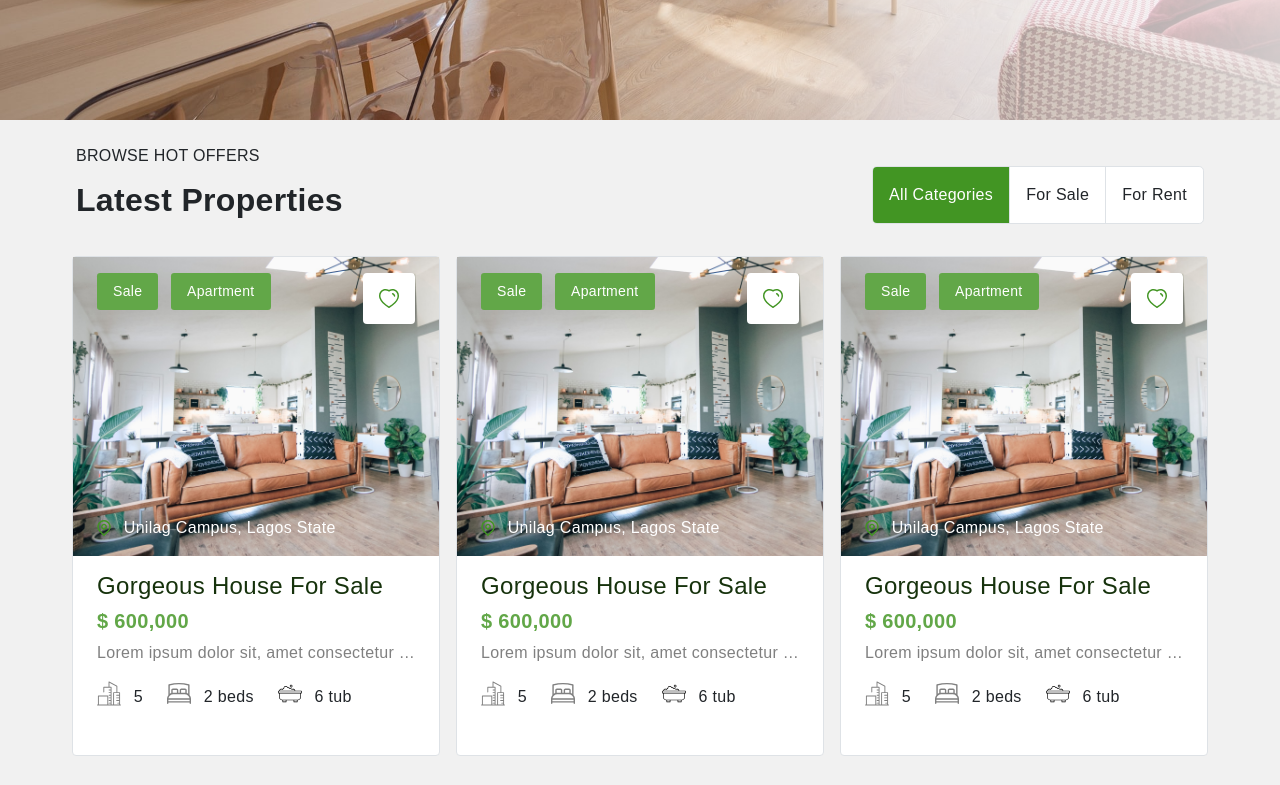
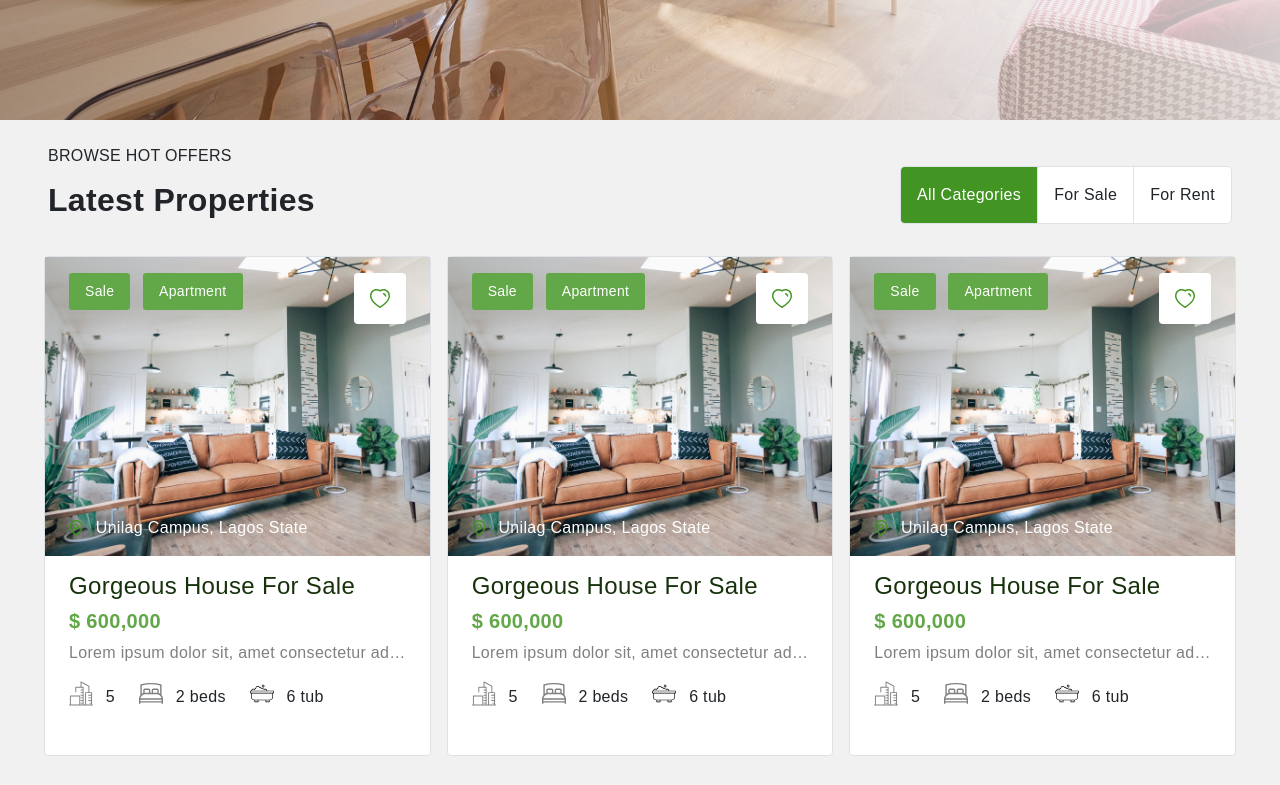
Before and after one commit to bukolastella/HostelsDashboard, a website: page explore/index.html in a window 1280 px wide. Shown: the part 680-1465 px from the top of the page. Drawn offline with nearby package versions, Linux system fonts and the light colour scheme.

Commit message:
added media query

```diff
--- a/explore/sass/main.scss
+++ b/explore/sass/main.scss
@@ -14,8 +14,10 @@ html {
 }
 .mainBGColor {
   // background-color: #fefefe;
-  max-width: 1224px;
-  margin: 0 auto;
+  @media (max-width: 1224px) {
+    max-width: 1224px;
+    margin: 0 auto;
+  }
 }
 .hero_bg {
   background-image: url("../asset/deborah-cortelazzi-gREquCUXQLI-unsplash.jpg");
```
Also changed, not shown: explore/dist/main.css.
